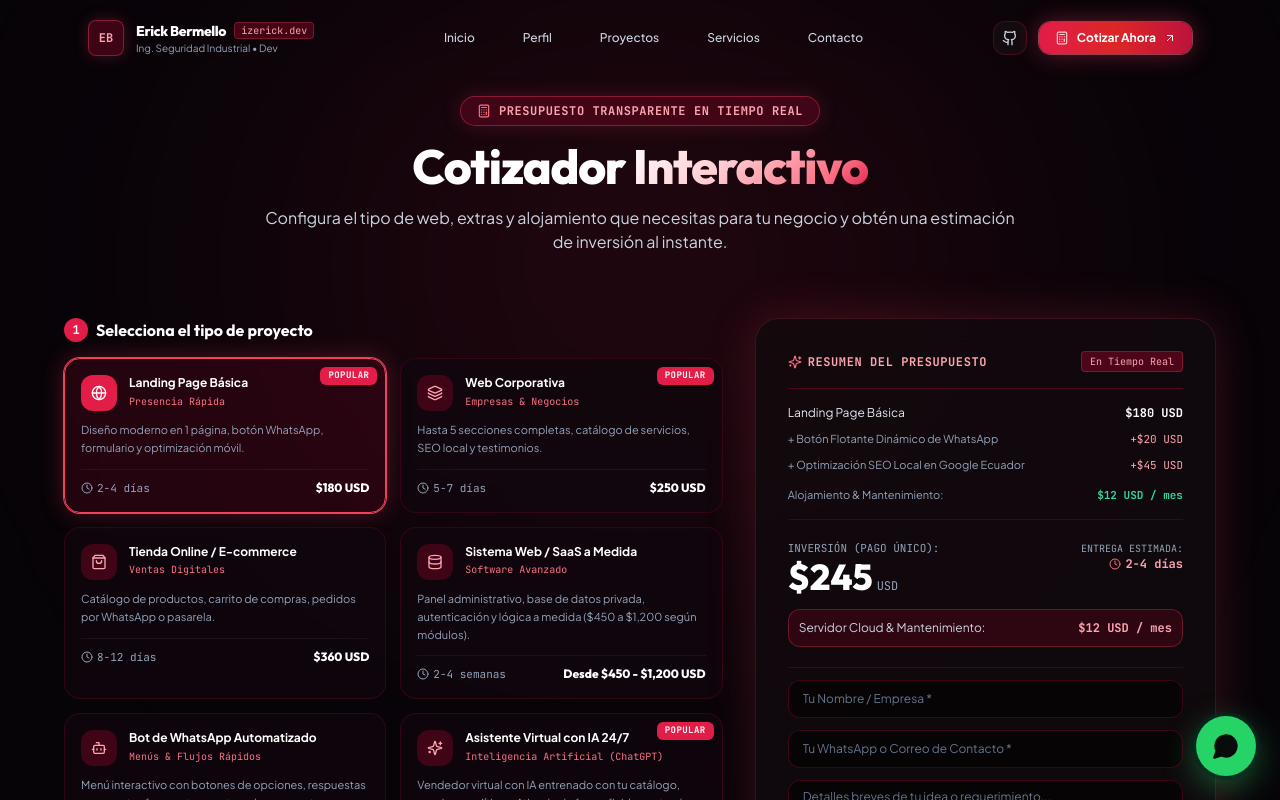
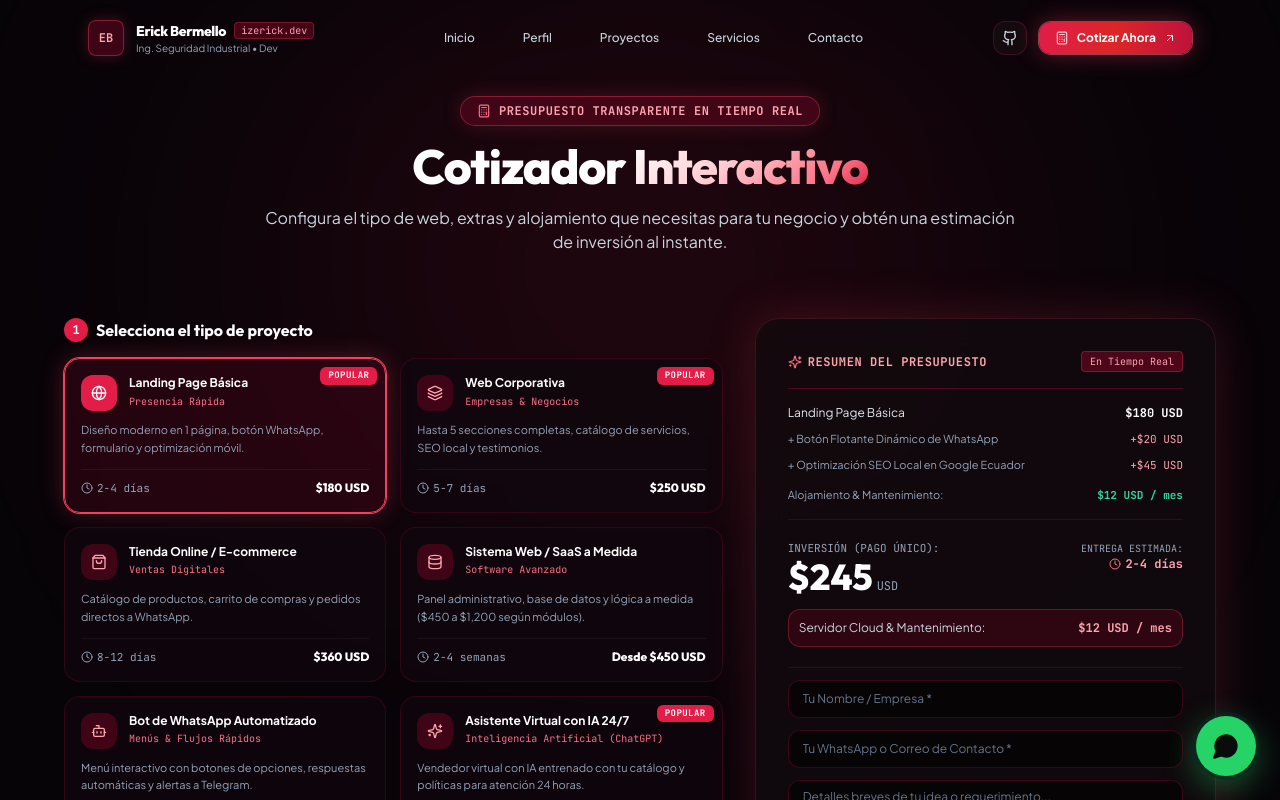
Before and after one commit to izerick/izerick-portfolio, a React (Vite) app: page /cotizar in a window 1280 px wide. Shown: the top 800 px of the page. Built offline with nearby package versions, Linux system fonts and the light colour scheme.

Commit message:
fix: equalize card heights and vertical baseline across quote wizard services grid

```diff
--- a/src/pages/QuotePage.tsx
+++ b/src/pages/QuotePage.tsx
@@ -67,7 +67,7 @@ const SERVICES: ServiceOption[] = [
     category: 'Ventas Digitales',
     price: 360,
     time: '8-12 días',
-    desc: 'Catálogo de productos, carrito de compras, pedidos por WhatsApp o pasarela.',
+    desc: 'Catálogo de productos, carrito de compras y pedidos directos a WhatsApp.',
     icon: ShoppingBag,
   },
   {
@@ -75,9 +75,9 @@ const SERVICES: ServiceOption[] = [
     name: 'Sistema Web / SaaS a Medida',
     category: 'Software Avanzado',
     price: 450,
-    priceLabel: 'Desde $450 - $1,200 USD',
+    priceLabel: 'Desde $450 USD',
     time: '2-4 semanas',
-    desc: 'Panel administrativo, base de datos privada, autenticación y lógica a medida ($450 a $1,200 según módulos).',
+    desc: 'Panel administrativo, base de datos y lógica a medida ($450 a $1,200 según módulos).',
     icon: Database,
   },
   {
@@ -86,7 +86,7 @@ const SERVICES: ServiceOption[] = [
     category: 'Menús & Flujos Rápidos',
     price: 40,
     time: '1-2 días',
-    desc: 'Menú interactivo con botones de opciones, respuestas a preguntas frecuentes, captura de prospectos y alertas instantáneas a Telegram.',
+    desc: 'Menú interactivo con botones de opciones, respuestas automáticas y alertas a Telegram.',
     icon: Bot,
   },
   {
@@ -95,7 +95,7 @@ const SERVICES: ServiceOption[] = [
     category: 'Inteligencia Artificial (ChatGPT)',
     price: 120,
     time: '3-5 días',
-    desc: 'Vendedor virtual con IA entrenado con tu catálogo, precios y políticas. Atiende de forma fluida y natural como un humano las 24 horas.',
+    desc: 'Vendedor virtual con IA entrenado con tu catálogo y políticas para atención 24 horas.',
     icon: Sparkles,
     popular: true,
   },
@@ -319,7 +319,7 @@ export const QuotePage: React.FC = () => {
                     <div
                       key={srv.id}
                       onClick={() => setSelectedService(srv)}
-                      className={`p-4 rounded-2xl border cursor-pointer transition-all relative overflow-hidden ${
+                      className={`p-4 rounded-2xl border cursor-pointer transition-all relative overflow-hidden flex flex-col justify-between h-full ${
                         isSelected
                           ? 'bg-rose-950/40 border-rose-500 shadow-[0_0_25px_rgba(244,63,94,0.3)] ring-1 ring-rose-500'
                           : 'bg-[#11070e]/80 border-rose-950/60 hover:border-rose-700/50 hover:bg-[#160912]'
@@ -331,6 +331,7 @@ export const QuotePage: React.FC = () => {
                         </span>
                       )}
 
+                      <div>
                         <div className="flex items-start gap-3">
                           <div className={`w-9 h-9 rounded-xl flex items-center justify-center shrink-0 ${
                             isSelected ? 'bg-rose-600 text-white' : 'bg-rose-950/80 text-rose-300'
@@ -343,7 +344,8 @@ export const QuotePage: React.FC = () => {
                           </div>
                         </div>
 
-                      <p className="text-[11px] text-slate-400 mt-2.5 leading-relaxed">{srv.desc}</p>
+                        <p className="text-[11px] text-slate-400 mt-2.5 leading-relaxed min-h-[34px]">{srv.desc}</p>
+                      </div>
 
                       <div className="mt-3 pt-2.5 border-t border-white/5 flex items-center justify-between text-xs">
                         <span className="font-mono text-slate-400 text-[11px] flex items-center gap-1">
```
Lines whose indentation alone changed are shown as unchanged.
